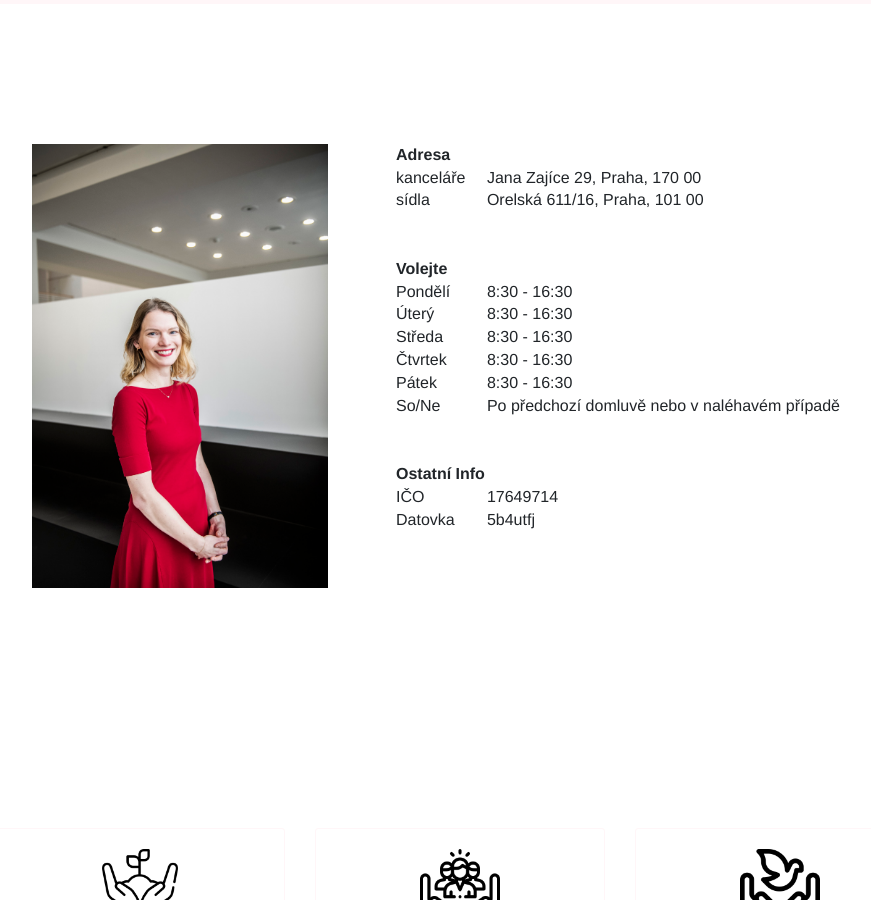
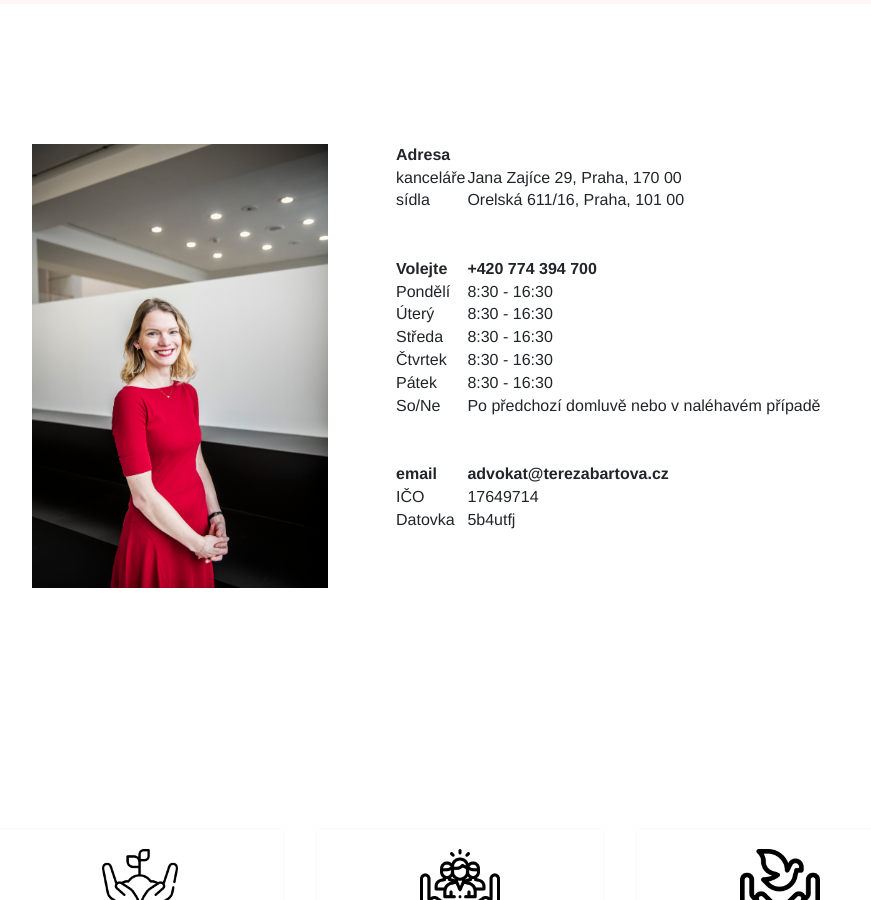
Before and after one commit to terezabartova/terezabartova.github.io, a Jekyll site: the page built from index.md, in a window 1280 px wide and 900 px high, scrolled down 4224 px. Shown: the whole window, without its empty margins (180-1051 px from the left). Built offline with Jekyll 4.4.1, drawn with Linux system fonts in a browser that asks for light colours.

Commit message:
cleaning up Contact

```diff
--- a/_layouts/home.html
+++ b/_layouts/home.html
@@ -76,6 +76,7 @@ bodyClass: "page-home"
     <div class="row justify-content-center">
       <div class="col-12 col-md-6 col-lg-7 order-md-2 order-xs-2" >
         {{ content }}
+        <br/>
       </div>
       {% if page.contact_image %}
       <div class="col-12 col-md-6 col-lg-5 order-md-1 order-xs-1 position-relative">
--- a/index.md
+++ b/index.md
@@ -27,7 +27,7 @@ show_call_box: true
 | sídla     | Orelská 611/16, Praha, 101 00 |
 |                   |      |
 |                   |      |
-| **Volejte**       |      |
+| **Volejte**       | **+420 774 394 700** |
 | Pondělí   | 8:30 - 16:30 |
 | Úterý     | 8:30 - 16:30 |
 | Středa    | 8:30 - 16:30 |
@@ -36,6 +36,6 @@ show_call_box: true
 | So/Ne     | Po předchozí domluvě nebo v naléhavém případě |
 |           |            |
 |           |            |
-| **Ostatní Info**   |   |
+|**email** | **advokat@terezabartova.cz**  |
 |IČO | 17649714      |
 |Datovka     | 5b4utfj |
```
